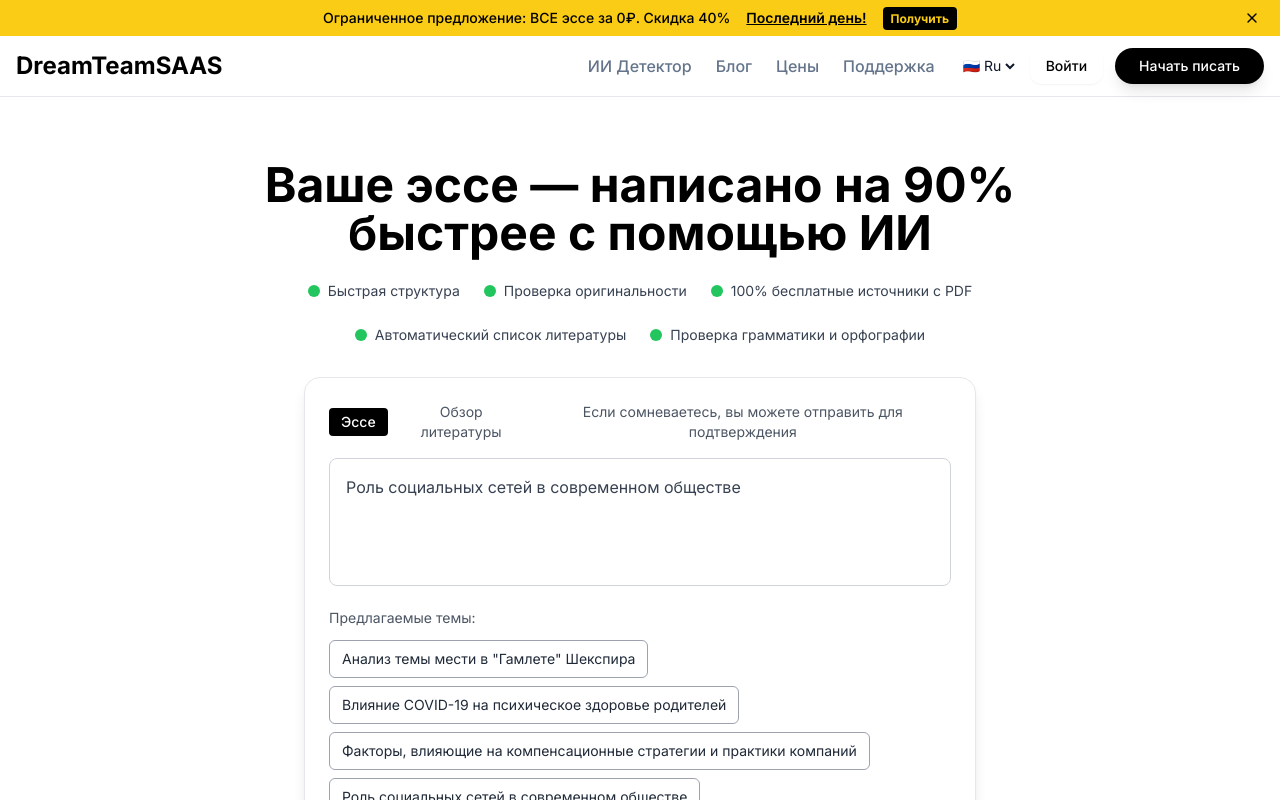
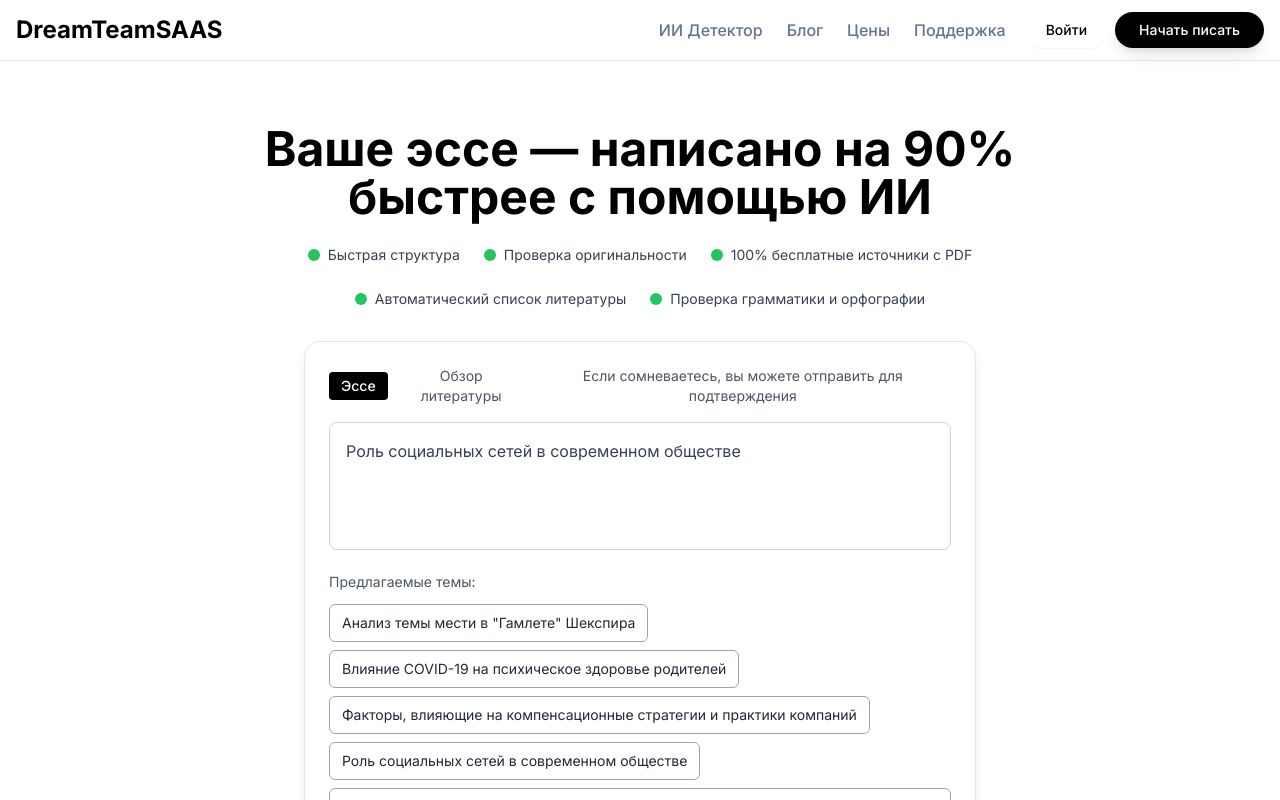
Before and after one commit to industrialprofi/react_app, a Next.js app: page / in a window 1280 px wide. Shown: the top 800 px of the page. Built offline with nearby package versions, Linux system fonts and the light colour scheme.

Commit message:
refactor: remove top banner and language selector

```diff
--- a/src/app/layout.tsx
+++ b/src/app/layout.tsx
@@ -25,7 +25,7 @@ export default function RootLayout({
   children: React.ReactNode;
 }>) {
   return (
-    <html lang="ru">
+    <html lang="ru" suppressHydrationWarning>
       <body
         className={`${inter.variable} ${jetbrainsMono.variable} antialiased`}
       >
--- a/src/app/page.tsx
+++ b/src/app/page.tsx
@@ -1,5 +1,4 @@
 // Импорт компонентов в стиле DreamTeamSAAS
-import { TopBanner } from "../components/sections/top-banner";
 import { Header } from "../components/sections/header";
 import { Hero } from "../components/sections/hero";
 import { Features } from "../components/sections/features";
@@ -10,7 +9,6 @@ import { Footer } from "../components/sections/footer";
 export default function Home() {
   return (
     <div className="min-h-screen">
-      <TopBanner />
       <Header />
       <main>
         <Hero />
--- a/src/app/pricing/page.tsx
+++ b/src/app/pricing/page.tsx
@@ -1,4 +1,3 @@
-import { TopBanner } from "../../components/sections/top-banner";
 import { Header } from "../../components/sections/header";
 import { Pricing } from "../../components/sections/pricing";
 import { Footer } from "../../components/sections/footer";
@@ -6,7 +5,6 @@ import { Footer } from "../../components/sections/footer";
 export default function PricingPage() {
   return (
     <div className="min-h-screen">
-      <TopBanner />
       <Header />
       <main>
         <Pricing />
--- a/src/components/sections/header.tsx
+++ b/src/components/sections/header.tsx
@@ -22,9 +22,6 @@ export function Header() {
         <div className="flex items-center gap-6">
           <Navigation items={navItems} />
           <div className="flex items-center gap-3">
-            <select className="text-sm border-none bg-transparent">
-              <option>🇷🇺 Ru</option>
-            </select>
             <Button variant="ghost" size="sm" className="text-black">
               Войти
             </Button>
```
